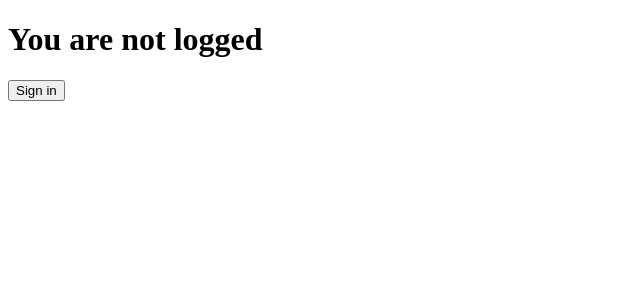
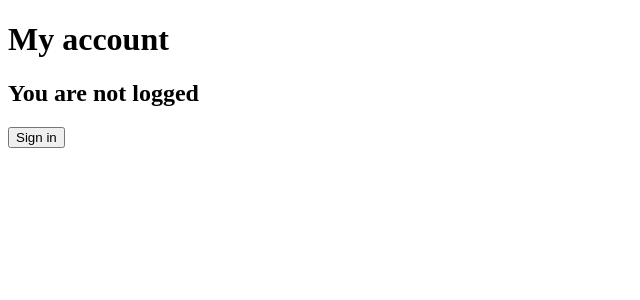
Before and after one commit to sebastiansiejek/passwordless-auth, a Next.js app: page /my-account in a window 1280 px wide. Shown: the top 300 px of the page, without its empty margins (0-640 px from the left). Built offline with nearby package versions, Linux system fonts and the light colour scheme; no server answers.

Commit message:
feat: add my-account heading

```diff
--- a/pages/my-account.tsx
+++ b/pages/my-account.tsx
@@ -12,7 +12,8 @@ export default function MyAccount() {
   if (!session) {
     return (
       <div>
-        <h1>You are not logged</h1>
+        <h1>My account</h1>
+        <h2>You are not logged</h2>
         <button onClick={() => signIn()}>Sign in</button>
       </div>
     )
```
